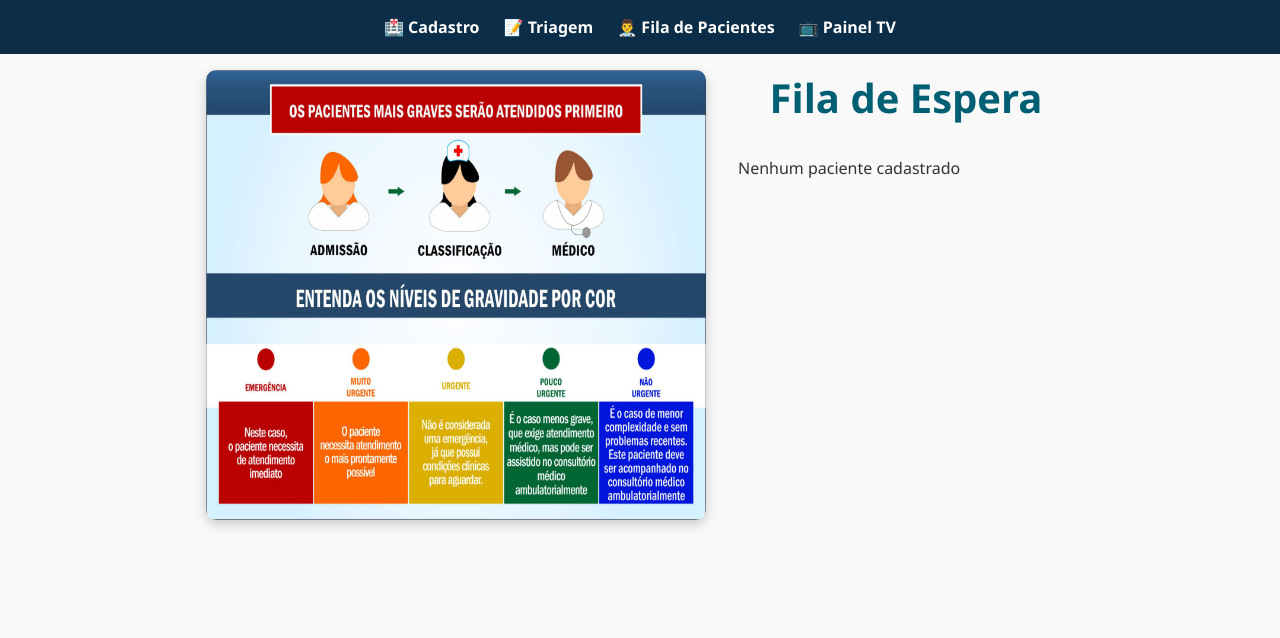
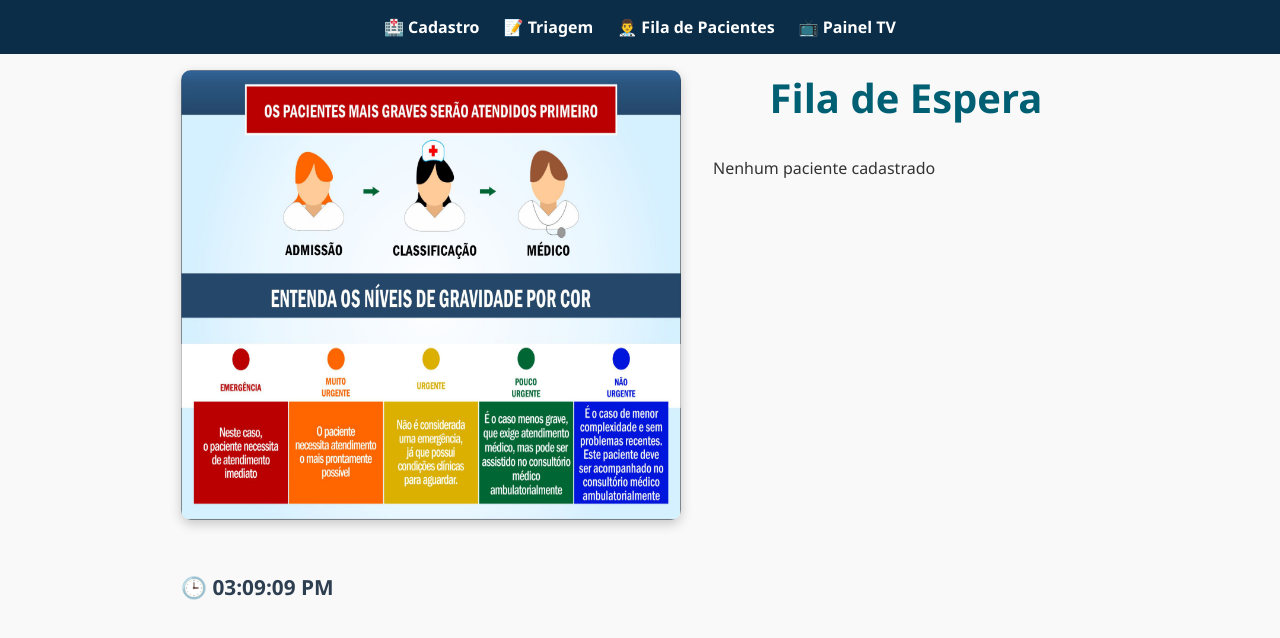
Before and after one commit to AlineRodrigues02/ProjetoReact, a React (Vite) app in the folder ProjetoFinal/: page /filaDeEspera in a window 1280 px wide. Shown: the top 638 px of the page. Built offline with nearby package versions, Linux system fonts and the light colour scheme.

Commit message:
Adicionei um timer no painel da tv

```diff
--- a/ProjetoFinal/src/App.css
+++ b/ProjetoFinal/src/App.css
@@ -14,7 +14,7 @@ body {
 
 .container {
   width: 95%;
-  max-width: 900px;
+  max-width: 950px;
   margin: 0 auto;
   padding: 1rem;
 }
--- a/ProjetoFinal/src/Styles/FiladeEspera.css
+++ b/ProjetoFinal/src/Styles/FiladeEspera.css
@@ -3,6 +3,8 @@
   color: #2c3e50;
   margin-bottom: 2rem;
 }
+
+
 
 /* TV layout */
 .tv-layout{
@@ -12,6 +14,7 @@
   align-items: flex-start;
   padding-left: 0.5rem;
 }
+
 /* Imagem */
 .painel-imagem img{
 
@@ -60,6 +63,16 @@
   margin-top: 3rem;
 }
 
+/* Hora */
+.hora-atual{
+  text-align: center;
+  font-size: 1.3rem;
+  color: #2c3e50;
+  margin-top: 1rem;
+  font-weight: bold;
+}
+
+
 /* responsividade */
 
 
@@ -70,4 +83,15 @@
   .painel-card p{
     font-size: 1rem;
   }
+
 }
+@media (max-width: 768px) {
+  .painel-tv {
+    flex-direction: column;
+    align-items: center;
+  }
+
+  .imagem-explicativa {
+    width: 90%;
+  }
+}
--- a/ProjetoFinal/src/screens/FilaDeEspera.jsx
+++ b/ProjetoFinal/src/screens/FilaDeEspera.jsx
@@ -1,8 +1,18 @@
 import { useContext } from "react";
+import { useState, useEffect } from "react";
 import { PacienteContext } from "./LocalStorage";
 import "../Styles/FiladeEspera.css"
 function FilaDeEspera() {
   const { pacientes } = useContext(PacienteContext);
+  const [horaAtual, setHoraAtual] = useState(new Date());
+
+  useEffect(() => {
+    const timer = setInterval(() => {
+      setHoraAtual(new Date());
+    }, 1000); //Atulizar a cada 1 segundo
+
+    return () => clearInterval(timer);
+  }, []);
 
   const getStatus = (p) => {
     if (p.atendido) return "✅ Atendimento Finalizado"
@@ -12,10 +22,13 @@ function FilaDeEspera() {
   }
 
   return (
+
     <div className="container tv-layout">
       <div className="painel-imagem">
-        <img src="../public/Riscos.jpg" alt="Classificação de risco" />
+        <img src="../public/Riscos.jpg" alt="Classificação de risco" className="imagemDeRisco" />
       </div>
+
+
 
       <div className="painel-lista">
         <h1>Fila de Espera</h1>
@@ -33,6 +46,10 @@ function FilaDeEspera() {
           )}
         </div>
       </div>
+      {/* Campo de hora  */}
+      <h2 className="hora-atual">
+      🕒 {horaAtual.toLocaleTimeString([],{hour:'2-digit', minute:'2-digit', second: '2-digit'})}
+    </h2>
       {/* <div className="filaDeEspera" id="filaDeEspera"></div> */}
     </div>
   );
```
